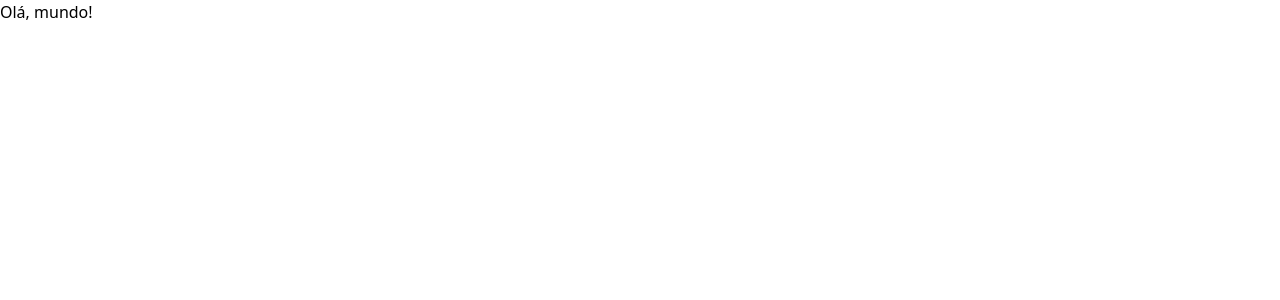
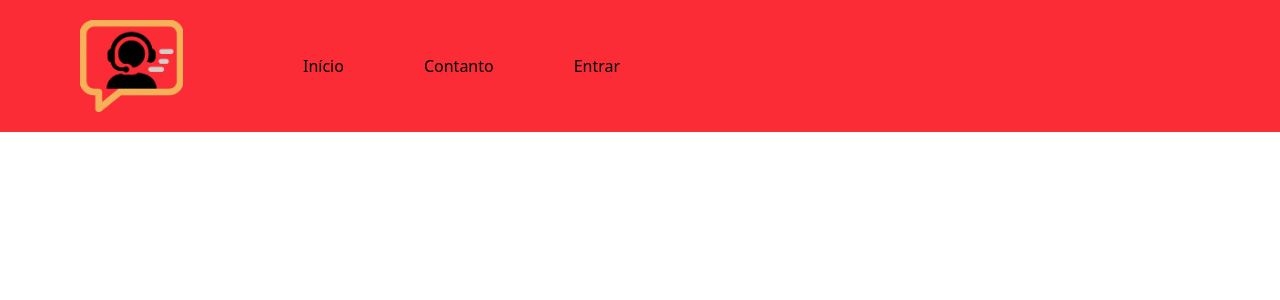
Before and after one commit to joao-juvino/Projeto_P1_Deploy, a Next.js app in the folder frontend/projetop1/: page / in a window 1280 px wide. Shown: the top 300 px of the page. Built offline with nearby package versions, Linux system fonts and the light colour scheme.

Commit message:
feat: adding the Menu component

```diff
--- /dev/null
+++ b/frontend/projetop1/src/app/components/Menu/index.tsx
@@ -0,0 +1,18 @@
+const Menu = () => {
+    return (
+        <div className="flex flex-col items-start px-5 py-10 bg-red-500 md:flex-row md:items-center md:px-20 md:py-5 ">
+            <div className="w-[103px] h-[92px]" >
+                <img className="w-full h-full" src="/imgs/logo.png" alt="human figure using a headset" />
+            </div>
+            <nav className="md:ml-30">
+                <ul className="flex items-center gap-10 mt-5 md:mt-0 md:gap-20">
+                    <li>Início</li>
+                    <li>Contanto</li>
+                    <li>Entrar</li>
+                </ul>
+            </nav>
+        </div>
+    );
+}
+
+export default Menu;
--- a/frontend/projetop1/src/app/layout.tsx
+++ b/frontend/projetop1/src/app/layout.tsx
@@ -1,3 +1,4 @@
+import Menu from "./components/Menu";
 import "./globals.css";
 
 export default function RootLayout({
@@ -8,6 +9,7 @@ export default function RootLayout({
   return (
     <html lang="pt-BR">
       <body>
+        <Menu />
         {children}
       </body>
     </html>
--- a/frontend/projetop1/src/app/page.tsx
+++ b/frontend/projetop1/src/app/page.tsx
@@ -2,9 +2,7 @@ import Image from "next/image";
 import styles from "./page.module.css";
 
 export default function Home() {
-  return (
-    <div>
-      <h1>Olá, mundo!</h1>
-    </div>
-  );
+    return (
+        <div></div>
+    );
 }
```
Also changed, not shown: frontend/projetop1/public/imgs/logo.png (added).
